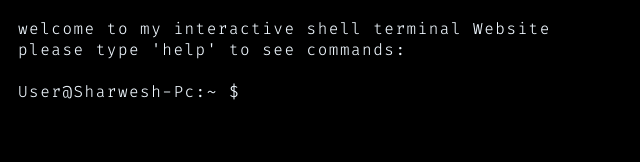
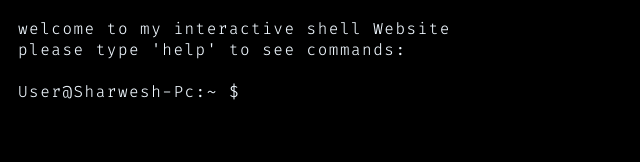
Before and after one commit to Sharwesh05/Terminal-Portfolio, a React (Vite) app: page / in a window 1280 px wide. Shown: the top 162 px of the page, without its empty margins (0-640 px from the left). Built offline with nearby package versions, Linux system fonts and the light colour scheme.

Commit message:
modified:   src/Input.jsx

```diff
--- a/src/Input.jsx
+++ b/src/Input.jsx
@@ -24,7 +24,7 @@ export function Input() {
     return (
         <>
         {
-          cstate &&<>{cstate}welcome to my interactive shell terminal Website<br />please type 'help' to see commands:<br /><br /></>
+          cstate &&<>{cstate}welcome to my interactive shell Website<br />please type 'help' to see commands:<br /><br /></>
         }
         <div>
             {field.map((item,index)=>(
```
